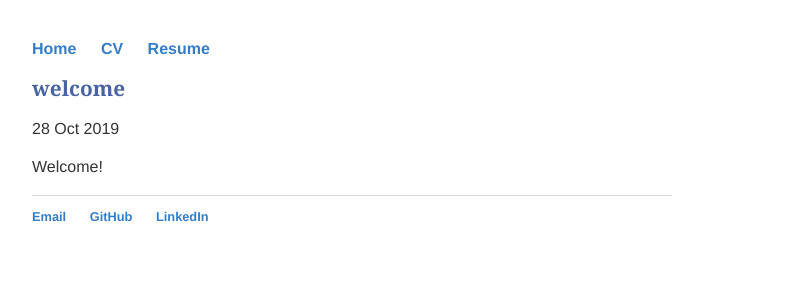
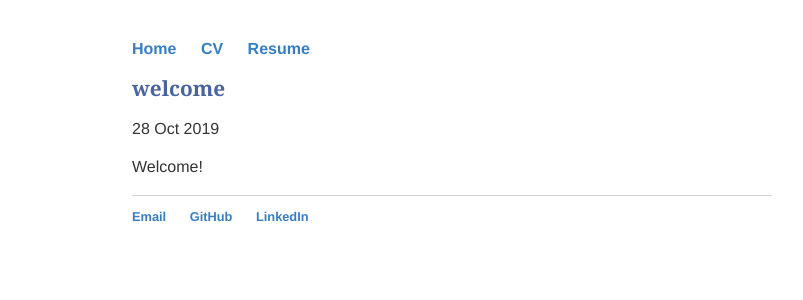
Before and after one commit to sabrinazhong/sabrinazhong.github.io, a Jekyll site: the page built from posts/2019-10-28-welcome.md, in a window 1280 px wide. Shown: the top 300 px of the page, without its empty margins (268-1071 px from the left). Built offline with Jekyll 4.4.1, drawn with Linux system fonts in a browser that asks for light colours.

Commit message:
Update main.css

```diff
--- a/css/main.css
+++ b/css/main.css
@@ -1,5 +1,5 @@
 body {
-    margin: 40px auto 40px 300px;
+    margin: 40px auto 40px 400px;
     width: 50%;
     color: #F3F7F9;
 }
@@ -77,7 +77,7 @@ ul.posts li {
 
 .sidebar {
   position: fixed;
-  left: 55px;
+  left: 65px;
   top: 75px;
   width: 200px;
   font-family: Helvetica, sans-serif;
```
